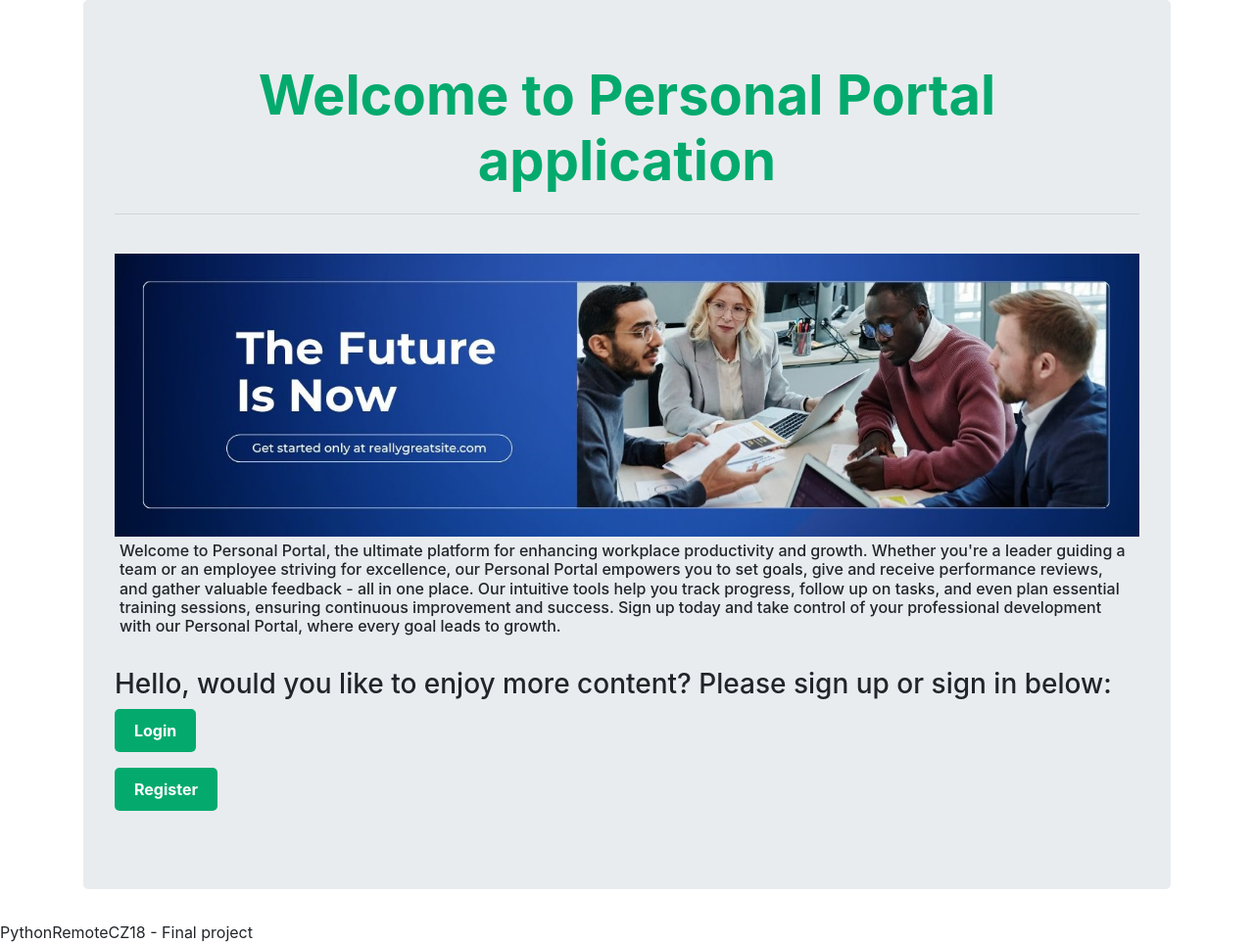
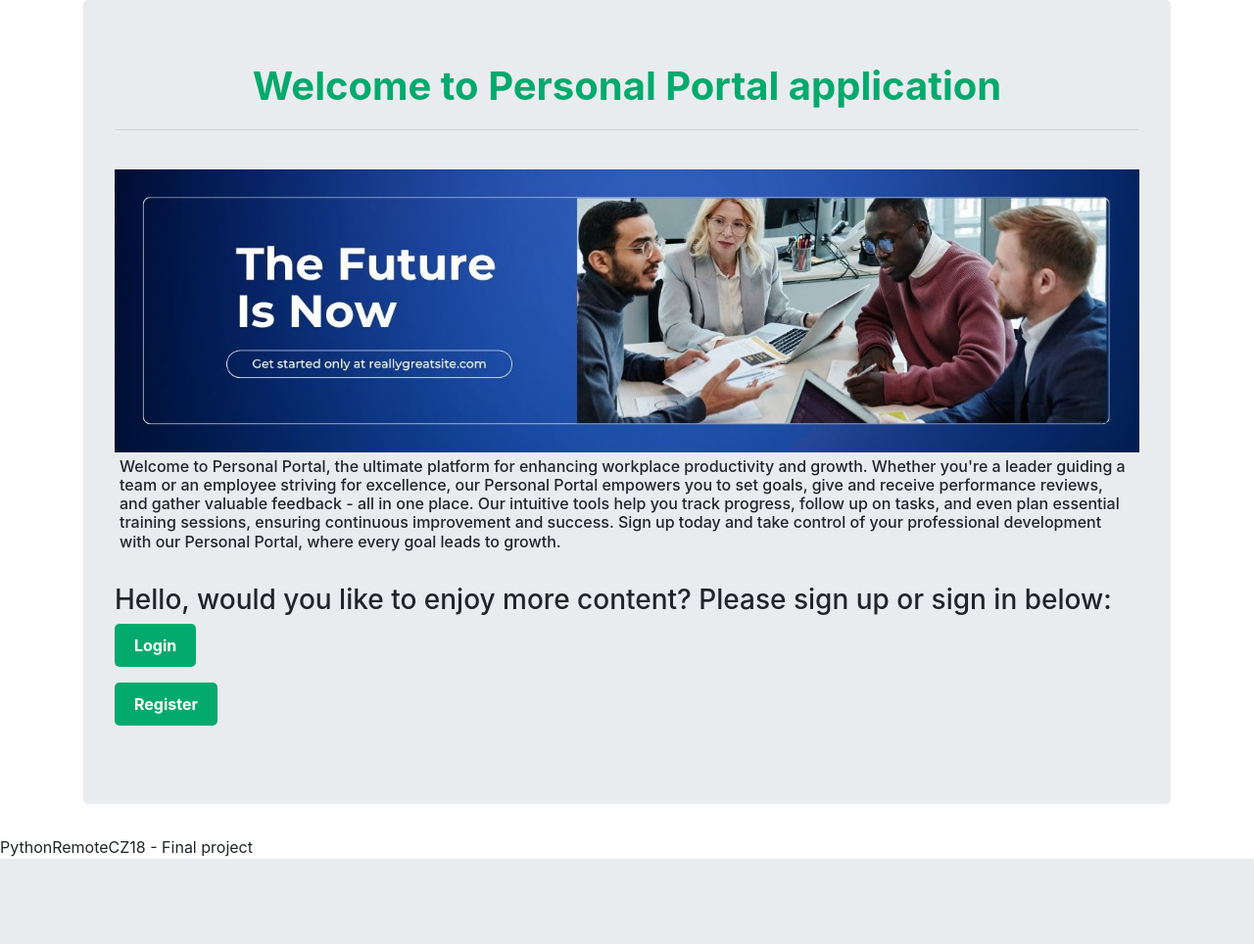
Before and after one commit to VeronikaCilova/FinalProject, a Django app: page / in a window 1280 px wide. Shown: the part 56-1020 px from the top of the page at 98% size. After the commit the page ends 933 px from the top, so only its background shows below. Run offline with Django 4.2, Linux system fonts and the light colour scheme; some libraries are stand-ins or nearby versions.

Commit message:
headers unification

```diff
--- a/viewer/Templates/goals.html
+++ b/viewer/Templates/goals.html
@@ -43,7 +43,7 @@
   color: white;
 }
 
-.display-4 {
+.display-6 {
     color: #04AA6D;
     font-weight: bold;
     text-align: center;
@@ -53,7 +53,7 @@
 
 <div class="row mb-4">
     <div class="col-12">
-        <h1 class="display-4">Personal Goals Overview</h1>
+        <h1 class="display-6">Personal Goals Overview</h1>
         <hr />
     </div>
 </div>
--- a/viewer/Templates/home.html
+++ b/viewer/Templates/home.html
@@ -11,7 +11,6 @@
     <title>Personal Portal</title>
 
     <style>
-
         .button {
             display: inline-block;
             padding: 10px 20px;
@@ -26,22 +25,18 @@
             cursor: pointer;
             transition: background-color 0.3s ease;
         }
-
         .button:hover {
             background-color: #45a049;
         }
-
         nav ul {
             list-style-type: none;
             padding: 0;
         }
-
         nav ul li {
             display: inline;
             margin-right: 10px;
         }
-
-        .display-4 {
+        .display-6 {
         color: #04AA6D;
         font-weight: bold;
         text-align: center;
@@ -50,12 +45,12 @@
     </style>
 
 </head>
+
 <body>
-
 <div>
     <div class="row mb-4">
         <div class="col-12">
-        <h1 class="display-4">Welcome to Personal Portal application</h1>
+        <h1 class="display-6">Welcome to Personal Portal application</h1>
         <hr />
         </div>
     </div>
--- a/viewer/Templates/reviews.html
+++ b/viewer/Templates/reviews.html
@@ -42,7 +42,8 @@
   background-color: #04AA6D;
   color: white;
 }
-.display-4 {
+
+.display-6 {
     color: #04AA6D;
     font-weight: bold;
     text-align: center;
@@ -52,7 +53,7 @@
 
 <div class="row mb-4">
     <div class="col-12">
-        <h1 class="display-4">My Reviews Summary</h1>
+        <h1 class="display-6">My Reviews Summary</h1>
         <hr />
     </div>
 </div>
--- a/viewer/Templates/send_kudos.html
+++ b/viewer/Templates/send_kudos.html
@@ -4,7 +4,7 @@
 
 {% block content %}
 <style>
-    .display-4 {
+    .display-6 {
       color: #04AA6D;
       font-weight: bold;
       text-align: center;
@@ -14,7 +14,7 @@
 
   <div class="row mb-4">
     <div class="col-12">
-      <h1 class="display-4">Appreciate Incredible Work!</h1>
+      <h1 class="display-6">Appreciate Incredible Work!</h1>
       <hr />
     </div>
   </div>
```
Also changed, not shown: viewer/Templates/productivity.html (+24 -13 lines).
